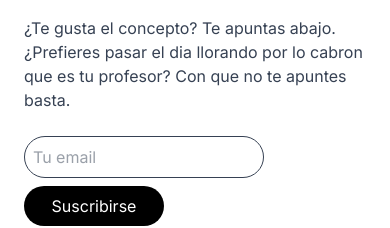
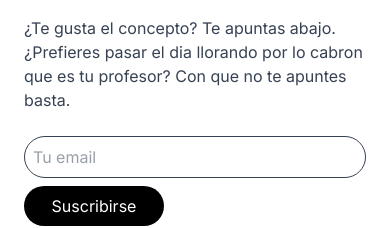
Before and after one commit to MariaLipiz/matessindramas, a Next.js app: page / in a window 390 px wide. Shown: the part 1240-1468 px from the top of the page. Built offline with nearby package versions, Linux system fonts and the light colour scheme.

Commit message:
Cambio ancho formulario

```diff
--- a/src/components/NewsletterForm.tsx
+++ b/src/components/NewsletterForm.tsx
@@ -52,7 +52,7 @@ export default function NewsletterForm() {
         onChange={(e) => setEmail(e.target.value)}
         required
         placeholder="Tu email"
-        className="border p-2 rounded-full max-w-60 md:max-w-110"
+        className="border p-2 rounded-full"
       />
       <button
         type="submit"
```
